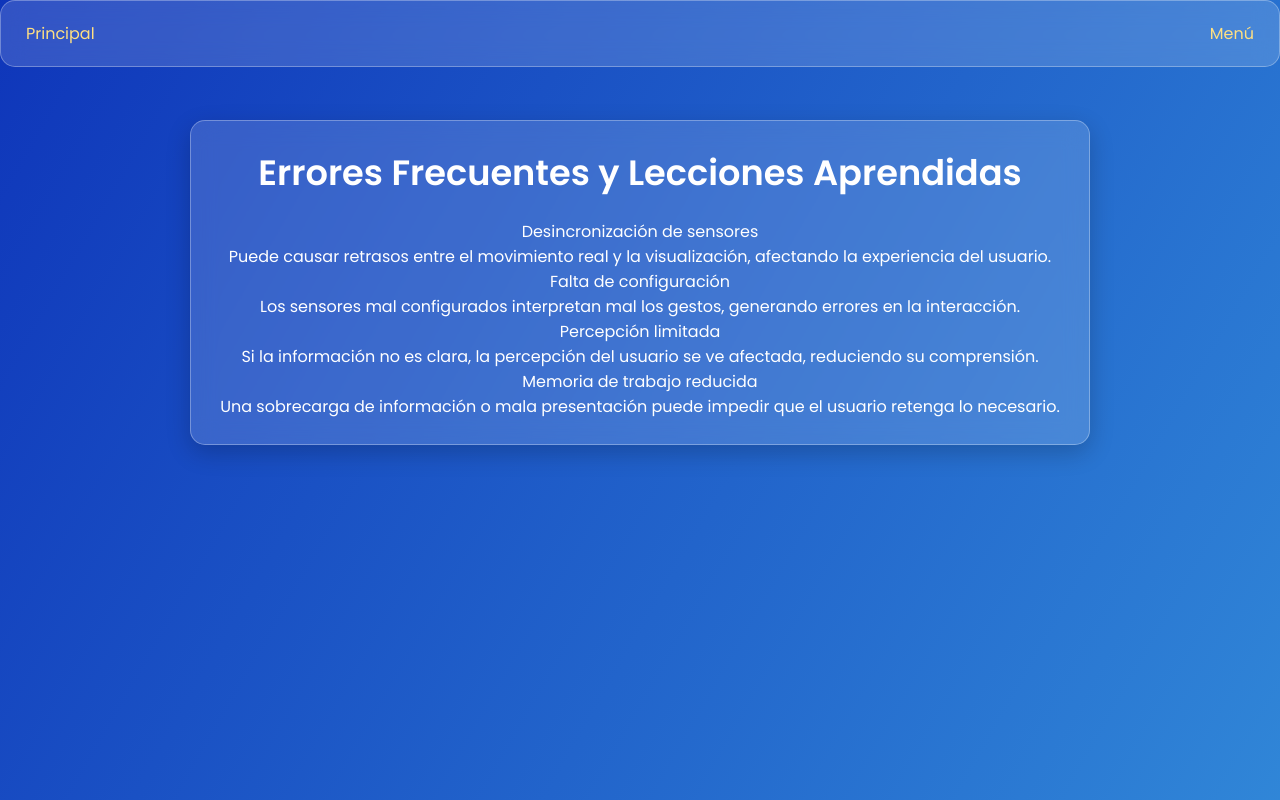
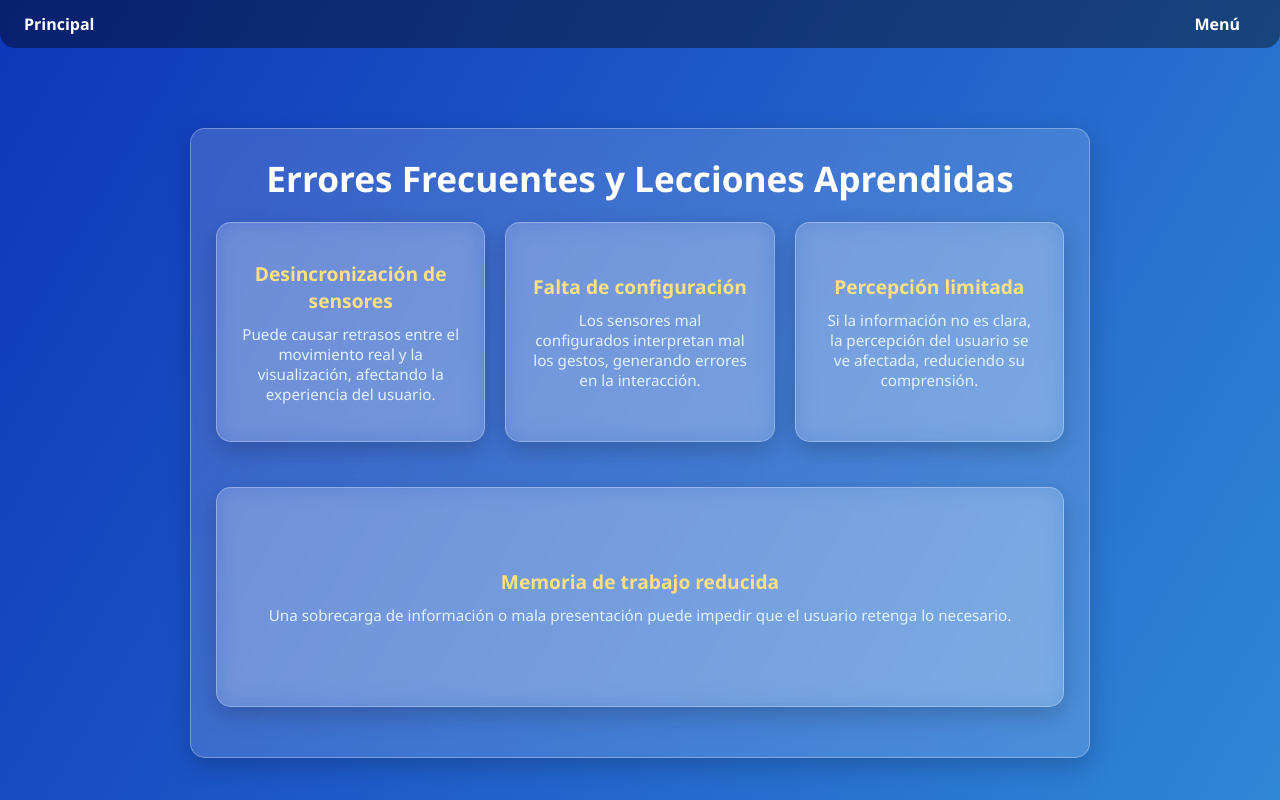
Before and after one commit to HaroldCusis/Web_IHM, a plain HTML site: page Pregunta_3.html in a window 1280 px wide. Drawn offline with Linux system fonts and the light colour scheme.

Commit message:
Se suben correcciones de los estilos
Se cambia el diseño del encabezado y se mejora el diseño del contenido.

```diff
--- a/style.css
+++ b/style.css
@@ -1,51 +1,48 @@
-
-        body {
-            font-family: 'Poppins', sans-serif;
-            background: linear-gradient(120deg, #4d03f9, #0928b5, #4cc9f0);
-            background-size: 400% 400%;
-            animation: gradientBG 20s ease infinite;
-            color: #fff;
-            min-height: 100vh;
-            display: flex;
-            flex-direction: column;
-            align-items: center;
-            padding: 40px 20px;
+/* ===== Reset básico ===== */
+* {
+    margin: 0;
+    padding: 0;
+    box-sizing: border-box;
 }
 
-        @keyframes gradientBG {
+/* ===== Fuente y fondo degradado 3D ===== */
+body {
+    font-family: 'Segoe UI', Arial, sans-serif;
+    background: linear-gradient(135deg, #3a0ca3, #4361ee, #7209b7);
+    background-size: 400% 400%;
+    animation: gradientAnim 12s ease infinite;
+    color: #fff;
+}
+
+@keyframes gradientAnim {
     0% { background-position: 0% 50%; }
     50% { background-position: 100% 50%; }
     100% { background-position: 0% 50%; }
 }
 
+/* ===== Barra de navegación ===== */
 .navbar {
-    background: rgba(255, 255, 255, 0.15);
-    border: 1px solid rgba(255, 255, 255, 0.3);
-    border-radius: 15px;
-    padding: 10px;
-    width: 100%;
     display: flex;
     justify-content: space-between;
     align-items: center;
-    position: fixed;
-    top: 0;
-    backdrop-filter: blur(12px);
-    margin-bottom: 20px; /* Espacio entre el navbar y el contenido */
-    z-index: 1; /* Agrega esta línea para que el menú esté por encima del contenido */
+    background-color: rgba(0, 0, 0, 0.4);
+    padding: 0.8rem 1.5rem;
+    border-radius: 0 0 15px 15px;
 }
 
-
 .navbar a {
-            color: #ffe082; /* Color del texto del navbar */
+    color: white;
     text-decoration: none;
-            padding: 10px 15px;
-            transition: background 0.3s;
+    margin-right: 1rem;
+    font-weight: bold;
+    border: none; /* Eliminar borde */
 }
 
 .navbar a:hover {
-            background: rgba(255, 255, 255, 0.2);
+    text-decoration: underline;
 }
 
+/* Menú desplegable */
 .dropdown {
     position: relative;
     display: inline-block;
@@ -54,27 +51,21 @@
 .dropdown-content {
     display: none;
     position: absolute;
-    background-color: white;
+    right: 0; /* Alinear hacia la derecha */
+    background-color: black;
     min-width: 160px;
-    box-shadow: 0px 8px 16px 0px rgba(0,0,0,0.2);
+    box-shadow: 0px 4px 6px rgba(0,0,0,0.15);
     z-index: 1;
-    left: 0; /* Cambia de 'right' a 'left' */
-    max-height: 300px;
-    overflow-y: auto;
-    border-radius: 10px;
+    border-radius: 8px;
+    color: white;
 }
 
 .dropdown-content a {
-    color: black;
-    padding: 12px 16px;
+    color: white;
+    padding: 10px 15px;
     text-decoration: none;
     display: block;
-    white-space: nowrap;
-    overflow: hidden;
-    text-overflow: ellipsis;
 }
-
-
 
 .dropdown-content a:hover {
     background-color: #f1f1f1;
@@ -84,131 +75,127 @@
     display: block;
 }
 
-        /* Animacion del fondooo */
-@keyframes gradientBG {
-    0% { background-position: 0% 50%; }
-    50% { background-position: 100% 50%; }
-    100% { background-position: 0% 50%; }
+/* ===== Contenedor principal ===== */
+.container {
+    text-align: center;
+    padding: 2rem;
 }
 
-/* Contenedodoras */
-.container, .cuadro {
+/* ===== Estilo de cuadros ===== */
+.card,
+.integrante-card,
+.contenido {
     background: rgba(255, 255, 255, 0.15);
-    border: 1px solid rgba(255, 255, 255, 0.3);
-    border-radius: 15px;
-    box-shadow: 0 8px 25px rgba(0,0,0,0.2);
-    backdrop-filter: blur(12px);
-    padding: 25px;
-    max-width: 900px;
-    width: 100%;
-    margin-bottom: 25px;
-    animation: fadeIn 1.5s ease forwards;
-    transform: translateY(20px);
-    opacity: 0;
+    border-radius: 12px;
+    padding: 1rem;
+    box-shadow: 0 4px 6px rgba(0,0,0,0.2);
+    transition: transform 0.3s ease, background 0.3s ease;
 }
 
-@keyframes fadeIn {
-    to { opacity: 1; transform: translateY(0); }
+.card:hover,
+.integrante-card:hover,
+.contenido:hover {
+    transform: translateY(-5px);
+    background: rgba(255, 255, 255, 0.25);
 }
 
-h1 {
+/* ===== Integrantes ===== */
+.integrantes-grid {
+    display: grid;
+    grid-template-columns: repeat(auto-fit, minmax(160px, 1fr));
+    gap: 1rem;
+    padding: 1.5rem;
     text-align: center;
-    font-size: 2.2em;
-    margin-bottom: 20px;
-    color: #fff;
 }
 
-p {
-    font-size: 1.1em;
-    line-height: 1.7;
-    color: #f0f0f0;
+/* ===== Cards generales ===== */
+.cards {
+    display: grid;
+    grid-template-columns: repeat(auto-fit, minmax(280px, 1fr));
+    gap: 1.5rem;
+    padding: 2rem;
+}
+
+/* ===== Contenido con imagen ===== */
+.contenido {
+    display: flex;
+    flex-direction: column;
+    align-items: center;
+    text-align: center;
+}
+
+.contenido img {
+    width: 200px;
+    height: auto;
+    border-radius: 12px;
+    margin-bottom: 10px;
+    box-shadow: 0 4px 6px rgba(0,0,0,0.2);
+}
+
+/* ===== Estilo unificado para imágenes en todas las tarjetas ===== */
+.card img {
+    width: 200px;           /* Tamaño reducido */
+    height: auto;           /* Mantener proporción */
+    border-radius: 15px;    /* Bordes redondeados */
+    float: left;            /* Texto fluye a la derecha */
+    margin: 0 15px 15px 0;  /* Espaciado */
+    box-shadow: 0 4px 10px rgba(0,0,0,0.3); /* Sombra */
+}
+
+h2 {
+    text-align: center;
+}
+
+/* ===== Tarjetas con imagen y texto juntos ===== */
+.card {
+    background: rgba(255, 255, 255, 0.15);
+    border-radius: 10px;
+    padding: 1.5rem;
+    box-shadow: 0 4px 6px rgba(0,0,0,0.2);
+    transition: transform 0.2s ease, background 0.3s ease;
+    overflow: hidden; /* Evita que la imagen sobresalga */
     text-align: justify;
 }
 
-/* Estilos para la pagina errores */
-.cuadro {
-    max-width: 280px;
-    min-height: 220px;
-    display: flex;
-    flex-direction: column;
-    align-items: center;
-    justify-content: center;
-    transition: transform 0.4s ease, box-shadow 0.4s ease;
+.card:hover {
+    transform: translateY(-5px);
+    background: rgba(255, 255, 255, 0.25);
 }
 
-.cuadro:hover {
-    transform: translateY(-8px) scale(1.03);
-    box-shadow: 0 15px 35px rgba(0,0,0,0.4);
+/* ===== Texto y botón alineados ===== */
+.texto-con-boton {
+    display: flex;
+    align-items: flex-start;
+    gap: 10px;
+    margin-bottom: 10px;
 }
 
-.titulo {
-    font-size: 1.2rem;
-    font-weight: 600;
-    margin-bottom: 10px;
-    color: #ffe082;
+.texto-largo {
+    flex: 1;
+    overflow: hidden;
+    max-height: 60px;
+    transition: max-height 0.5s ease;
+    text-align: justify;
 }
 
-.contenido {
-    font-size: 0.95rem;
-    color: #e3f2fd;
-    text-align: center;
+.texto-expandido {
+    max-height: 500px; /* altura cuando se expande */
 }
 
-
-.fecha {
-    text-align: right;
-    font-size: 0.9em;
-    margin-top: 15px;
-    color: #b3e5fc;
+/* ===== Botón "Ver más" ===== */
+.ver-mas {
+    background: #ffe082;
+    color: #333;
+    border: none;
+    padding: 5px 10px;
+    border-radius: 8px;
+    cursor: pointer;
+    font-weight: bold;
+    align-self: center;
+    transition: background 0.3s ease, transform 0.2s ease;
 }
 
-
-
-body.erroresf-page {
-    flex-direction: column;
-    align-items: center;
+.ver-mas:hover {
+    background: #ffca28;
+    transform: scale(1.05);
 }
-
-.errores-container {
-    display: flex;
-    flex-wrap: wrap;
-    gap: 20px;
-    justify-content: center;
-    width: 100%;
-    margin-top: 80px; /* Agrega este margen superior */
-}
-
-
-.errores-container .cuadro {
-    flex: 1 1 250px;
-}
-
-        .container {
-            text-align: center;
-    background: rgba(255, 255, 255, 0.15);
-    border: 1px solid rgba(255, 255, 255, 0.3);
-            border-radius: 15px;
-            box-shadow: 0 4px 20px rgba(0, 0, 0, 0.2);
-            padding: 30px;
-            margin-top: 20px; /* Espacio entre el navbar y el contenedor */
-            width: 300px;
-        }
-
-        h1 {
-            color: #388e3c;
-            margin-bottom: 20px;
-        }
-
-        .name {
-            background: #e8f5e9;
-            border: 1px solid #c8e6c9;
-            border-radius: 10px;
-            padding: 10px;
-            margin: 10px 0;
-            transition: transform 0.3s;
-        }
-
-        .name:hover {
-            transform: scale(1.05);
-            background: #c8e6c9;
-        }
--- a/style1.css
+++ b/style1.css
@@ -7,16 +7,16 @@
 }
 
 body {
-    font-family: 'Poppins', sans-serif;
+    font-family: 'Segoe UI', Arial, sans-serif;
     background: linear-gradient(120deg, #4d03f9, #0928b5, #4cc9f0);
     background-size: 400% 400%;
     animation: gradientBG 20s ease infinite;
     color: #fff;
+    min-height: 100%;
     min-height: 100vh;
     display: flex;
     flex-direction: column;
     align-items: center;
-    padding: 40px 20px;
 }
 
 /* Animación fondo */
@@ -27,29 +27,25 @@ body {
 }
 
 .navbar {
-    background: rgba(255, 255, 255, 0.15);
-    border: 1px solid rgba(255, 255, 255, 0.3);
-    border-radius: 15px;
-    padding: 10px;
-    width: 100%;
     display: flex;
     justify-content: space-between;
     align-items: center;
-    position: fixed;
-    top: 0;
-    backdrop-filter: blur(12px);
-    z-index: 1;
+    background-color: rgba(0, 0, 0, 0.4);
+    padding: 0.8rem 1.5rem;
+    border-radius: 0 0 15px 15px;
+    width: 100%;
 }
 
 .navbar a {
-    color: #ffe082;
+    color: white;
     text-decoration: none;
-    padding: 10px 15px;
-    transition: background 0.3s;
+    margin-right: 1rem;
+    font-weight: bold;
+    border: none; /* Eliminar borde */
 }
 
 .navbar a:hover {
-    background: rgba(255, 255, 255, 0.2);
+    text-decoration: underline;
 }
 
 .dropdown {
@@ -60,16 +56,18 @@ body {
 .dropdown-content {
     display: none;
     position: absolute;
-    background-color: white;
+    right: 0; /* Alinear hacia la derecha */
+    background-color: black;
     min-width: 160px;
-    box-shadow: 0px 8px 16px rgba(0,0,0,0.2);
+    box-shadow: 0px 4px 6px rgba(0,0,0,0.15);
     z-index: 1;
-    right: 0;
+    border-radius: 8px;
+    color: white;
 }
 
 .dropdown-content a {
-    color: black;
-    padding: 12px 16px;
+    color: white;
+    padding: 10px 15px;
     text-decoration: none;
     display: block;
 }
@@ -98,6 +96,22 @@ body {
     opacity: 0;
     margin-top: 80px;
     text-align: center;
+    align-items: center;
+}
+
+.container, .cuadro {
+    background: rgba(255, 255, 255, 0.15);
+    border: 1px solid rgba(255, 255, 255, 0.3);
+    border-radius: 15px;
+    box-shadow: 0 8px 25px rgba(0,0,0,0.2);
+    backdrop-filter: blur(12px);
+    padding: 25px;
+    max-width: 900px;
+    width: 100%;
+    margin-bottom: 25px;
+    animation: fadeIn 1.5s ease forwards;
+    transform: translateY(20px);
+    opacity: 0;
 }
 
 @keyframes fadeIn {
@@ -138,3 +152,58 @@ p {
     transform: scale(1.05);
     box-shadow: 0 6px 20px rgba(0,0,0,0.5);
 }
+
+/* Estilos para la pagina errores */
+.cuadro {
+    min-height: 220px;
+    display: flex;
+    flex-direction: column;
+    align-items: center;
+    justify-content: center;
+    transition: transform 0.4s ease, box-shadow 0.4s ease;
+}
+
+.cuadro:hover {
+    transform: translateY(-8px) scale(1.03);
+    box-shadow: 0 15px 35px rgba(0,0,0,0.4);
+}
+
+.titulo {
+    font-size: 1.2rem;
+    font-weight: 600;
+    margin-bottom: 10px;
+    color: #ffe082;
+}
+
+.contenido {
+    font-size: 0.95rem;
+    color: #e3f2fd;
+    text-align: center;
+}
+
+
+.fecha {
+    text-align: right;
+    font-size: 0.9em;
+    margin-top: 15px;
+    color: #b3e5fc;
+}
+
+
+
+body.erroresf-page {
+    flex-direction: column;
+    align-items: center;
+}
+
+.errores-container {
+    display: flex;
+    flex-wrap: wrap;
+    gap: 20px;
+    justify-content: center;
+    width: 100%;
+}
+
+.errores-container .cuadro {
+    flex: 1 1 250px;
+}
```
Lines whose indentation alone changed are shown as unchanged.
